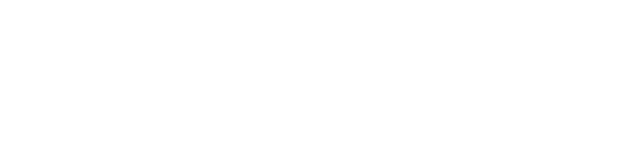
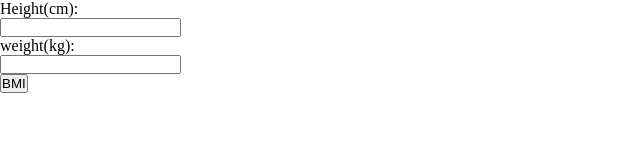
Before and after one commit to bng16/4-api, a plain HTML site: page index.html in a window 1280 px wide. Shown: the whole page, without its empty margins (0-640 px from the left). Drawn offline with Linux system fonts and the light colour scheme.

Commit message:
Add files via upload

```diff
--- a/index.html
+++ b/index.html
@@ -9,6 +9,16 @@
 </head>
 <body>
 
+  <div id="card">
+    <form id="bmi-calc" action="#">
+      <label for="height(cm)">Height(cm):</label><br>
+      <input id="height" type="text"><br>
+      <label for="weight(kg)">weight(kg):</label><br>
+      <input id="height" type="text"><br>
+      <input id="submit" type="submit" value="BMI">
+    </form>
+  </div>
+  <!--  -->
 
   <script src="script.js"></script>
 </body>
--- a/style.css
+++ b/style.css
@@ -7,3 +7,5 @@ html,body{
     height: 100%;
     width: 100%;
 }
+
+/*  */
```
